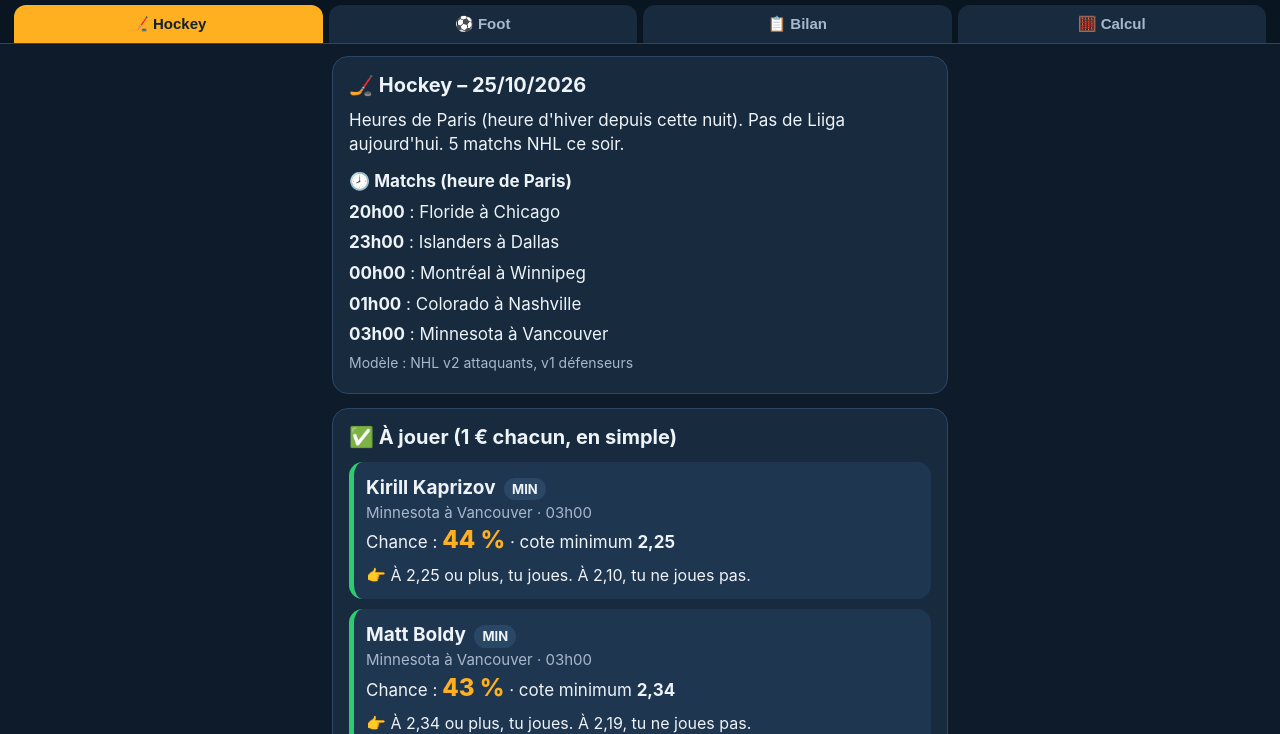
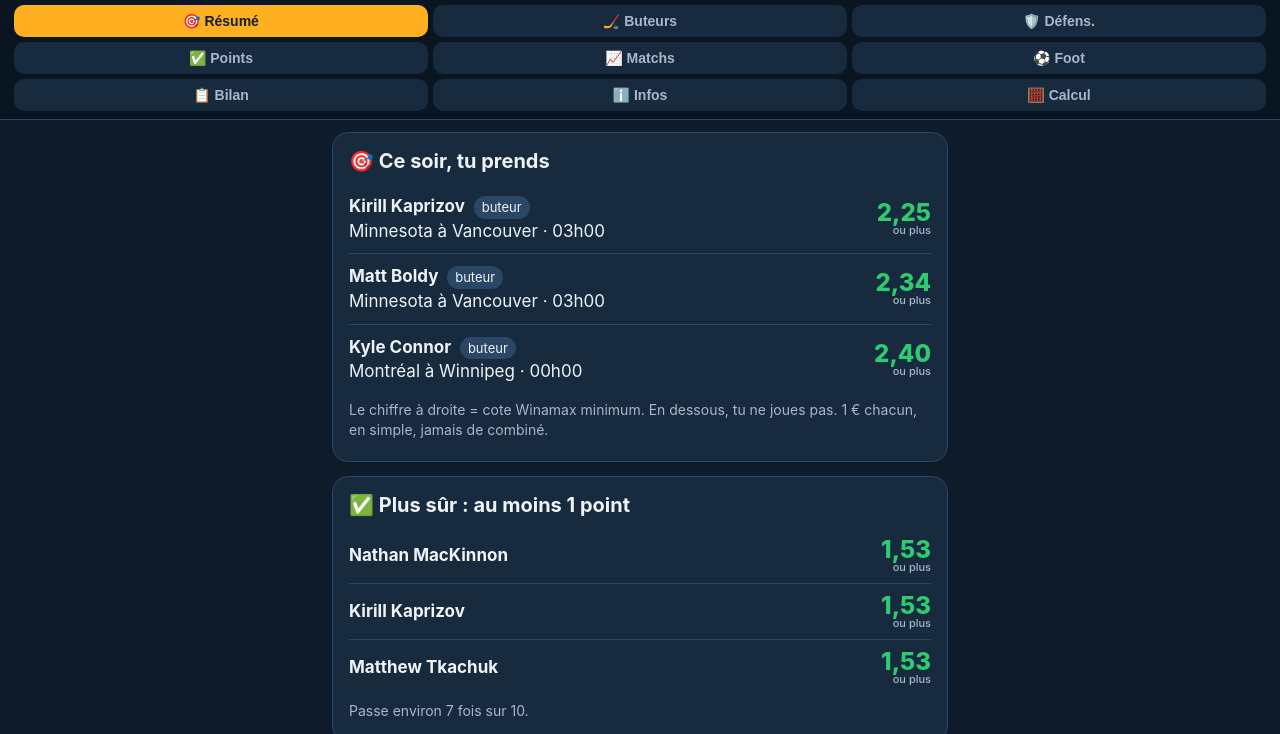
Before and after one commit to contactstorewg-sketch/ms-bgtulmxaa8sx1er4, a plain HTML site: page buteurs/index.html in a window 1280 px wide. Shown: the part 66-800 px from the top of the page. Drawn offline with Linux system fonts and the light colour scheme.

Commit message:
Onglet Résumé + onglets séparés

```diff
--- a/buteurs/app.js
+++ b/buteurs/app.js
@@ -9,29 +9,52 @@
   '<div>Chance : <span class="big">'+esc(p.chance)+'</span>'+(p.min?' · cote minimum <b>'+esc(p.min)+'</b>':'')+'</div>'+
   (p.example?'<div class="ex">👉 '+esc(p.example)+'</div>':'')+'</div>';
 }
-function hockey(h,data){
-  var o='';
-  o+=card('🏒 Hockey – '+esc(data.date_fr),(h.intro||[]).map(function(l){return '<p>'+md(l)+'</p>'}).join('')+
-    (h.games&&h.games.length?'<h3>🕗 Matchs (heure de Paris)</h3><ul>'+h.games.map(function(g){return '<li><b>'+esc(g.time)+'</b> : '+esc(g.game)+'</li>'}).join('')+'</ul>':'')+
-    '<p class="small">Modèle : '+esc(h.model)+'</p>');
-  o+=card('✅ À jouer (1 € chacun, en simple)',
-    (h.a_jouer.length?h.a_jouer.map(function(p){return pickHtml(p)}).join(''):'<p>Aucun joueur assez sûr ce soir. Pas de pari, c\'est aussi un bon choix.</p>')+
-    (h.notes||[]).map(function(l){return '<p class="warn">'+md(l)+'</p>'}).join(''));
+var DATA={};
+function started(d,t){var m=/(\d{1,2})h(\d{2})/.exec(t||'');if(!m||!d.date)return false;var x=new Date(d.date+'T'+('0'+m[1]).slice(-2)+':'+m[2]+':00+01:00');if(+m[1]<12)x=new Date(x.getTime()+864e5);return Date.now()>x.getTime()+5*60e3}
+function resume(d){
+  var h=d.hockey,o='',rows=[];
+  h.a_jouer.filter(function(p){return !started(d,p.time)}).forEach(function(p){rows.push('<div class="rrow"><div><b>'+esc(p.player)+'</b> <span class="tag">buteur</span><div class="meta">'+esc(p.game)+' · '+esc(p.time)+'</div></div><div class="rodd">'+esc(p.min)+'<small>ou plus</small></div></div>')});
+  if(h.liiga&&h.liiga.a_jouer)h.liiga.a_jouer.forEach(function(p){rows.push('<div class="rrow"><div><b>'+esc(p.player)+'</b> <span class="tag">Liiga</span><div class="meta">'+esc(p.game||'')+' · '+esc(p.time||'')+'</div></div><div class="rodd">'+esc(p.min)+'<small>ou plus</small></div></div>')});
+  o+=card('🎯 Ce soir, tu prends',(rows.length?rows.join(''):'<p><b>Rien ce soir.</b> Pas de pari, c\'est un bon choix aussi.</p>')+
+    '<p class="small">Le chiffre à droite = cote Winamax minimum. En dessous, tu ne joues pas. 1 € chacun, en simple, jamais de combiné.</p>');
+  var pts=h.point.filter(function(p){var g=(h.a_jouer.concat(h.surveiller)).filter(function(q){return q.player.split(' ').pop()===p.player.split(' ').pop()})[0];return !(g&&started(d,g.time))});
+  if(pts.length)o+=card('✅ Plus sûr : au moins 1 point',pts.map(function(p){return '<div class="rrow"><div><b>'+esc(p.player)+'</b></div><div class="rodd">1,53<small>ou plus</small></div></div>'}).join('')+'<p class="small">Passe environ 7 fois sur 10.</p>');
+  var f=d.foot;
+  if(f&&f.available&&f.picks.length)o+=card('⚽ Foot (pas prouvé rentable)',f.picks.map(function(p){return '<div class="rrow"><div><b>'+esc(p.player)+'</b>'+(p.star?' <span class="tag no">star, prudence</span>':'')+'<div class="meta">'+esc(p.match)+' · '+esc(p.day)+'</div></div><div class="rodd">'+esc(p.play)+'<small>ou plus</small></div></div>'}).join('')+'<p class="small">Seulement si Winamax donne cette cote ou plus. C\'est rare.</p>');
+  o+='<p class="small center">Détails dans les autres onglets. Aide : <a href="tel:0974751313">09 74 75 13 13</a> (Joueurs Info Service).</p>';
+  return o;
+}
+function buteurs(h){
+  var o=card('🏒 Buteurs à jouer (1 € chacun)',(h.a_jouer.length?h.a_jouer.map(function(p){return pickHtml(p)}).join(''):'<p>Aucun joueur assez sûr ce soir.</p>')+(h.notes||[]).map(function(l){return '<p class="warn">'+md(l)+'</p>'}).join(''));
   if(h.surveiller.length)o+=card('👀 À surveiller (moins sûrs)',h.surveiller.map(function(p){return pickHtml(p,'watch')}).join(''));
-  if(h.bestD.length)o+=card('🛡️ Meilleur défenseur de chaque match',h.bestD.map(function(p){return pickHtml(p,'d')}).join('')+'<p class="small">Le meilleur défenseur marque environ 1 soir sur 5. 1 € maximum.</p>');
-  if(h.point.length)o+=card('🎯 Plus sûr : « au moins 1 point »','<ul>'+h.point.map(function(p){return '<li>• <b>'+esc(p.player)+'</b> : '+esc(p.form)+'</li>'}).join('')+'</ul>'+
-    '<p>Ce pari passe environ 7 fois sur 10.</p><p>👉 À 1,53 ou plus, c\'est intéressant. Entre 1,39 et 1,52, c\'est juste correct. En dessous de 1,39, tu ne joues pas (exemple : 1,17, non).</p>');
-  if(h.totals.length)o+=card('📈 Match à buts','<ul>'+h.totals.map(function(t,i){return '<li>'+(i+1)+'. '+(t.open?'🔥 ':'')+'<b>'+esc(t.game)+'</b> ('+esc(t.time)+') : environ '+esc(t.book)+' buts attendus (ligne '+esc(t.line)+'). Notre modèle : '+esc(t.model)+'.</li>'}).join('')+'</ul><p class="small">Chiffres des cotes publiques américaines, pas Winamax.</p>');
   if(h.liiga){var L=h.liiga;var li='';
     if(L.a_jouer.length)li+=L.a_jouer.map(function(p){return pickHtml(p)}).join('');else if(L.note)li+='<p>'+esc(L.note)+'</p>';
-    L.games.forEach(function(g){li+='<h3>'+esc(g.game)+'</h3><ul>'+g.top.map(function(t){return '<li>• '+esc(t.player)+' ('+esc(t.team)+') : '+esc(t.chance)+', min '+esc(t.min)+'</li>'}).join('')+(g.bestD?'<li>🛡️ '+esc(g.bestD.player)+' : '+esc(g.bestD.chance)+', min '+esc(g.bestD.min)+'</li>':'')+'</ul>'});
-    if(L.point.length)li+='<h3>🎯 Au moins 1 point</h3><ul>'+L.point.map(function(p){return '<li>• <b>'+esc(p.player)+'</b> : '+esc(p.form)+'. À '+esc(p.min)+' ou plus, tu joues.</li>'}).join('')+'</ul>';
+    L.games.forEach(function(g){li+='<h3>'+esc(g.game)+'</h3><ul>'+g.top.map(function(t){return '<li>• '+esc(t.player)+' ('+esc(t.team)+') : '+esc(t.chance)+', min '+esc(t.min)+'</li>'}).join('')+'</ul>'});
     o+=card('🇫🇮 Liiga',li);
   } else if(h.liiga_status){o+=card('🇫🇮 Liiga','<p>'+esc(h.liiga_status.charAt(0).toUpperCase()+h.liiga_status.slice(1))+' aujourd\'hui.</p>')}
-  (h.info||[]).filter(function(s){return !isBilan(s)}).forEach(function(s,i){
-    o+='<details'+'><summary>'+md(s.title)+'</summary><div class="in">'+s.lines.map(function(l){return '<p>'+md(l)+'</p>'}).join('')+'</div></details>';
+  return o;
+}
+function defs(h){
+  var o=h.bestD.length?card('🛡️ Meilleur défenseur de chaque match',h.bestD.map(function(p){return pickHtml(p,'d')}).join('')+'<p class="small">Le meilleur défenseur marque environ 1 soir sur 5. 1 € maximum.</p>'):card('🛡️ Défenseurs','<p>Rien ce soir.</p>');
+  if(h.liiga)h.liiga.games.forEach(function(g){if(g.bestD)o+=card('🇫🇮 '+esc(g.game),'<p>🛡️ '+esc(g.bestD.player)+' : '+esc(g.bestD.chance)+', min '+esc(g.bestD.min)+'</p>')});
+  return o;
+}
+function points(h){
+  var o=h.point.length?card('✅ Au moins 1 point','<ul>'+h.point.map(function(p){return '<li>• <b>'+esc(p.player)+'</b> : '+esc(p.form)+'</li>'}).join('')+'</ul><p>Ce pari passe environ 7 fois sur 10.</p><p>👉 À 1,53 ou plus, c\'est intéressant. Entre 1,39 et 1,52, c\'est juste correct. En dessous de 1,39, tu ne joues pas.</p>'):card('✅ Au moins 1 point','<p>Rien ce soir.</p>');
+  if(h.liiga&&h.liiga.point.length)o+=card('🇫🇮 Liiga : au moins 1 point','<ul>'+h.liiga.point.map(function(p){return '<li>• <b>'+esc(p.player)+'</b> : '+esc(p.form)+'. À '+esc(p.min)+' ou plus, tu joues.</li>'}).join('')+'</ul>');
+  return o;
+}
+function matchs(h){
+  var o=card('🕗 Matchs (heure de Paris)',(h.intro||[]).map(function(l){return '<p>'+md(l)+'</p>'}).join('')+'<ul>'+(h.games||[]).map(function(g){return '<li><b>'+esc(g.time)+'</b> : '+esc(g.game)+'</li>'}).join('')+'</ul>');
+  if(h.totals.length)o+=card('📈 Match à buts','<ul>'+h.totals.map(function(t,i){return '<li>'+(i+1)+'. '+(t.open?'🔥 ':'')+'<b>'+esc(t.game)+'</b> ('+esc(t.time)+') : environ '+esc(t.book)+' buts attendus (ligne '+esc(t.line)+'). Notre modèle : '+esc(t.model)+'.</li>'}).join('')+'</ul><p class="small">Chiffres des cotes publiques américaines, pas Winamax.</p>');
+  return o;
+}
+function infos(h){
+  var o='<p class="small">Touche un titre pour l\'ouvrir.</p>';
+  (h.info||[]).filter(function(s){return !isBilan(s)}).forEach(function(s){
+    o+='<details><summary>'+md(s.title)+'</summary><div class="in">'+s.lines.map(function(l){return '<p>'+md(l)+'</p>'}).join('')+'</div></details>';
   });
-  return o;
+  return o+'<p class="small">Modèle : '+esc(h.model)+'</p>';
 }
 function isBilan(s){return /BILAN D/i.test(s.title)}
 function bilanHtml(h){
@@ -78,7 +101,7 @@
   r.className='verdict '+(ev>=0.10?'ok':'no');
   r.innerHTML=(ev>=0.10?'✅ Tu joues (1 €)':'❌ Tu ne joues pas')+'<div class="small" style="color:#eef3f8">Avantage : '+Math.round(ev*100)+' %. Cote juste : '+f2(min)+'. Tu joues à partir de '+f2(play)+'.</div>';
 }
-window.Buteurs={hockey:hockey,bilan:bilanHtml,foot:footHtml,calc:calc};
+window.Buteurs={resume:resume,buteurs:buteurs,defs:defs,points:points,matchs:matchs,infos:infos,bilan:bilanHtml,foot:footHtml,calc:calc};
 if(typeof document==='undefined')return;
 document.querySelectorAll('nav button').forEach(function(b){b.addEventListener('click',function(){
   document.querySelectorAll('nav button').forEach(function(x){x.classList.toggle('on',x===b)});
@@ -86,9 +109,15 @@
 ['cP','cO'].forEach(function(id){document.getElementById(id).addEventListener('input',calc)});
 fetch('data.json?t='+Date.now(),{cache:'no-store'}).then(function(r){return r.json()}).then(function(d){
   document.getElementById('stamp').textContent='Analyse du '+d.date_fr+' · mise à jour '+d.generated;
-  document.getElementById('hockey').innerHTML=hockey(d.hockey,d);
+  DATA=d;var h=d.hockey;
+  document.getElementById('resume').innerHTML=resume(d);
+  document.getElementById('buteurs').innerHTML=buteurs(h);
+  document.getElementById('defs').innerHTML=defs(h);
+  document.getElementById('points').innerHTML=points(h);
+  document.getElementById('matchs').innerHTML=matchs(h);
+  document.getElementById('infos').innerHTML=infos(h);
   document.getElementById('foot').innerHTML=footHtml(d.foot);
-  document.getElementById('bilan').innerHTML=bilanHtml(d.hockey);
+  document.getElementById('bilan').innerHTML=bilanHtml(h);
 }).catch(function(){document.getElementById('stamp').textContent='Impossible de charger l\'analyse. Vérifie ta connexion.'});
 if('serviceWorker' in navigator)navigator.serviceWorker.register('sw.js').catch(function(){});
 })();
--- a/buteurs/index.html
+++ b/buteurs/index.html
@@ -13,23 +13,33 @@
 <link rel="manifest" href="manifest.webmanifest">
 <link rel="apple-touch-icon" href="icon-180.png">
 <link rel="icon" href="icon-192.png" type="image/png">
-<link rel="stylesheet" href="style.css?v=3">
+<link rel="stylesheet" href="style.css?v=4">
 </head>
 <body>
 <header>
   <h1>🎯 Buteurs</h1>
   <div id="stamp">Chargement…</div>
   <nav>
-    <button data-tab="hockey" class="on">🏒 Hockey</button>
+    <button data-tab="resume" class="on">🎯 Résumé</button>
+    <button data-tab="buteurs">🏒 Buteurs</button>
+    <button data-tab="defs">🛡️ Défens.</button>
+    <button data-tab="points">✅ Points</button>
+    <button data-tab="matchs">📈 Matchs</button>
     <button data-tab="foot">⚽ Foot</button>
     <button data-tab="bilan">📋 Bilan</button>
+    <button data-tab="infos">ℹ️ Infos</button>
     <button data-tab="calc">🧮 Calcul</button>
   </nav>
 </header>
 <main>
-  <section id="hockey" class="tab on"></section>
+  <section id="resume" class="tab on"></section>
+  <section id="buteurs" class="tab"></section>
+  <section id="defs" class="tab"></section>
+  <section id="points" class="tab"></section>
+  <section id="matchs" class="tab"></section>
   <section id="foot" class="tab"></section>
   <section id="bilan" class="tab"></section>
+  <section id="infos" class="tab"></section>
   <section id="calc" class="tab">
     <div class="card">
       <h2>🧮 Calculateur</h2>
@@ -47,6 +57,6 @@
   <p>⚠️ Rien n'est garanti. Même un bon pari perd souvent.</p>
   <p>📞 Besoin d'aide ? <b>Joueurs Info Service : <a href="tel:0974751313">09 74 75 13 13</a></b> (gratuit, anonyme).</p>
 </footer>
-<script src="app.js?v=3"></script>
+<script src="app.js?v=4"></script>
 </body>
 </html>
--- a/buteurs/style.css
+++ b/buteurs/style.css
@@ -4,8 +4,8 @@
 header{position:sticky;top:0;z-index:5;background:#0a1522;padding:calc(10px + env(safe-area-inset-top)) 14px 0;border-bottom:1px solid var(--line)}
 h1{margin:0;font-size:22px}
 #stamp{color:var(--mut);font-size:13px;margin:2px 0 8px}
-nav{display:flex;gap:6px}
-nav button{flex:1;font-size:15px;padding:10px 2px;border:0;border-radius:12px 12px 0 0;background:var(--card);color:var(--mut);font-weight:600}
+nav{display:grid;grid-template-columns:repeat(3,1fr);gap:5px;padding-bottom:8px}
+nav button{font-size:14px;padding:8px 2px;border:0;border-radius:10px;background:var(--card);color:var(--mut);font-weight:600}
 nav button.on{background:var(--warn);color:#10202f}
 main{max-width:640px;margin:0 auto;padding:12px}
 .tab{display:none}.tab.on{display:block}
@@ -35,4 +35,5 @@
 footer{max-width:640px;margin:0 auto;padding:6px 16px calc(24px + env(safe-area-inset-bottom));color:var(--mut);font-size:15px;border-top:1px solid var(--line)}
 footer a{color:var(--warn)}
 
-.bline{margin:.45em 0;padding:.5em .7em;border-radius:10px;background:rgba(255,255,255,.04);line-height:1.45}.bline.ok{border-left:4px solid #2ecc71}.bline.no{border-left:4px solid #e74c3c}ul.bl{list-style:none;padding:0;margin:.3em 0}ul.bl li{padding:.5em .2em;border-bottom:1px solid rgba(255,255,255,.08);line-height:1.45}ul.bl li:last-child{border-bottom:0}nav{flex-wrap:wrap}
+.bline{margin:.45em 0;padding:.5em .7em;border-radius:10px;background:rgba(255,255,255,.04);line-height:1.45}.bline.ok{border-left:4px solid #2ecc71}.bline.no{border-left:4px solid #e74c3c}ul.bl{list-style:none;padding:0;margin:.3em 0}ul.bl li{padding:.5em .2em;border-bottom:1px solid rgba(255,255,255,.08);line-height:1.45}ul.bl li:last-child{border-bottom:0}
+.rrow{display:flex;justify-content:space-between;align-items:center;gap:10px;padding:10px 0;border-bottom:1px solid var(--line)}.rrow:last-of-type{border-bottom:0}.rodd{font-size:24px;font-weight:800;color:var(--ok);text-align:right;line-height:1}.rodd small{display:block;font-size:11px;color:var(--mut);font-weight:500}.center{text-align:center}footer{display:none}
--- a/buteurs/sw.js
+++ b/buteurs/sw.js
@@ -1,4 +1,4 @@
-var C='buteurs-v3',F=['./','index.html','app.js?v=3','style.css?v=3','manifest.webmanifest','icon-180.png','icon-192.png','icon-512.png'];
+var C='buteurs-v4',F=['./','index.html','app.js?v=4','style.css?v=4','manifest.webmanifest','icon-180.png','icon-192.png','icon-512.png'];
 self.addEventListener('install',function(e){self.skipWaiting();e.waitUntil(caches.open(C).then(function(c){return c.addAll(F)}).catch(function(){}))});
 self.addEventListener('activate',function(e){e.waitUntil(caches.keys().then(function(k){return Promise.all(k.filter(function(x){return x.indexOf('buteurs-')===0&&x!==C}).map(function(x){return caches.delete(x)}))}).then(function(){return self.clients.claim()}))});
 // Réseau d'abord : on veut toujours l'analyse la plus récente ; le cache sert seulement hors ligne.
```
